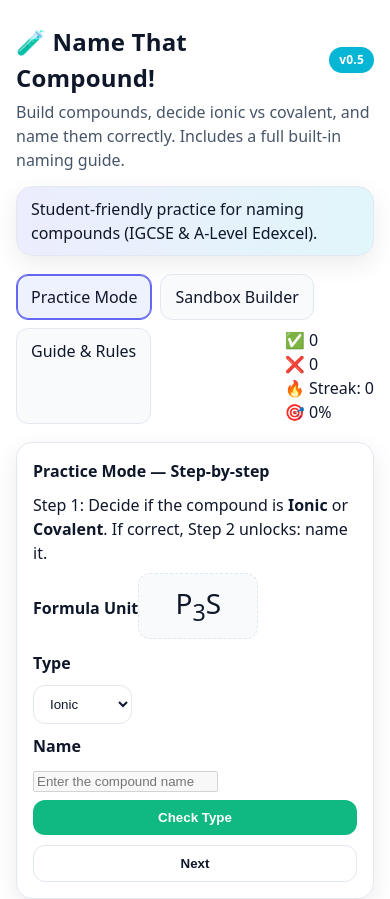
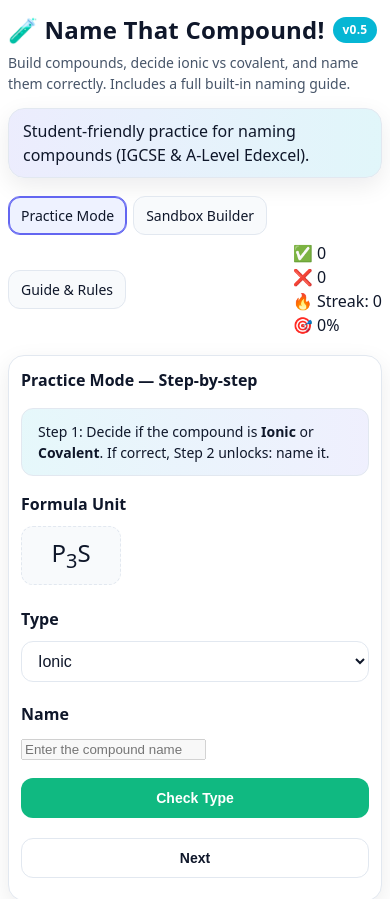
Before and after one commit to MrSep01/Compounds_Naming_Formula_App, a React (Vite) app: page / in a window 390 px wide. Shown: the top 899 px of the page. Built offline with nearby package versions, Linux system fonts and the light colour scheme.

Commit message:
Improve code quality, accessibility, and user experience

```diff
--- a/src/App.jsx
+++ b/src/App.jsx
@@ -3,5 +3,83 @@ import Practice from './components/Practice.jsx'
 import Builder from './components/Builder.jsx'
 import Help from './components/Help.jsx'
 import { ScoreBar } from './components/ScoreBar.jsx'
-export default function App(){const [tab,setTab]=useState('practice');const [score,setScore]=useState({correct:0,total:0,streak:0});return(<div className='container'><div className='title'>🧪 Name That Compound! <span className='badge brand'>v0.5</span></div><div className='subtitle'>Build compounds, decide ionic vs covalent, and name them correctly. Includes a full built-in naming guide.</div><div className='topnav'>Student-friendly practice for naming compounds (IGCSE & A‑Level Edexcel).</div>
-        <div className='tabs'><div className={tab==='practice'?'tab active':'tab'} onClick={()=>setTab('practice')}>Practice Mode</div><div className={tab==='builder'?'tab active':'tab'} onClick={()=>setTab('builder')}>Sandbox Builder</div><div className={tab==='help'?'tab active':'tab'} onClick={()=>setTab('help')}>Guide & Rules</div><div style={{flex:1}} /><ScoreBar score={score} /></div>{tab==='practice'&&<Practice score={score} setScore={setScore}/>} {tab==='builder'&&<Builder/>} {tab==='help'&&<Help/>}</div>)}
+
+export default function App() {
+  const [tab, setTab] = useState('practice')
+  const [score, setScore] = useState({ correct: 0, total: 0, streak: 0 })
+
+  return (
+    <div className='container'>
+      <div className='title'>
+        🧪 Name That Compound!
+        <span className='badge brand'>v0.5</span>
+      </div>
+
+      <div className='subtitle'>
+        Build compounds, decide ionic vs covalent, and name them correctly.
+        Includes a full built-in naming guide.
+      </div>
+
+      <div className='topnav'>
+        Student-friendly practice for naming compounds (IGCSE & A‑Level Edexcel).
+      </div>
+
+      <div className='tabs'>
+        <div
+          className={tab === 'practice' ? 'tab active' : 'tab'}
+          onClick={() => setTab('practice')}
+          role="tab"
+          aria-selected={tab === 'practice'}
+          tabIndex={0}
+          onKeyDown={(e) => {
+            if (e.key === 'Enter' || e.key === ' ') {
+              e.preventDefault()
+              setTab('practice')
+            }
+          }}
+        >
+          Practice Mode
+        </div>
+
+        <div
+          className={tab === 'builder' ? 'tab active' : 'tab'}
+          onClick={() => setTab('builder')}
+          role="tab"
+          aria-selected={tab === 'builder'}
+          tabIndex={0}
+          onKeyDown={(e) => {
+            if (e.key === 'Enter' || e.key === ' ') {
+              e.preventDefault()
+              setTab('builder')
+            }
+          }}
+        >
+          Sandbox Builder
+        </div>
+
+        <div
+          className={tab === 'help' ? 'tab active' : 'tab'}
+          onClick={() => setTab('help')}
+          role="tab"
+          aria-selected={tab === 'help'}
+          tabIndex={0}
+          onKeyDown={(e) => {
+            if (e.key === 'Enter' || e.key === ' ') {
+              e.preventDefault()
+              setTab('help')
+            }
+          }}
+        >
+          Guide & Rules
+        </div>
+
+        <div style={{ flex: 1 }} />
+        <ScoreBar score={score} />
+      </div>
+
+      {tab === 'practice' && <Practice score={score} setScore={setScore} />}
+      {tab === 'builder' && <Builder />}
+      {tab === 'help' && <Help />}
+    </div>
+  )
+}
--- a/src/components/Practice.jsx
+++ b/src/components/Practice.jsx
@@ -1,43 +1,72 @@
 import React, { useEffect, useMemo, useState } from 'react'
 import { randomChallenge, checkAnswer, formatFormula } from '../utils/naming.js'
 
-export default function Practice({ score, setScore }){
-  const [q, setQ] = useState(()=>randomChallenge())
+export default function Practice({ score, setScore }) {
+  const [q, setQ] = useState(() => randomChallenge())
   const [stage, setStage] = useState('classify') // 'classify' -> 'name' -> 'done'
   const [guessType, setGuessType] = useState('ionic')
   const [guessName, setGuessName] = useState('')
   const [feedback, setFeedback] = useState(null)
+  const [isLoading, setIsLoading] = useState(false)
 
-  useEffect(()=>{
+  useEffect(() => {
     setGuessType('ionic')
     setGuessName('')
     setFeedback(null)
     setStage('classify')
-  },[q.id])
+  }, [q.id])
 
-  const formulaHTML = useMemo(()=>formatFormula(q.parts),[q])
+  const formulaHTML = useMemo(() => formatFormula(q.parts), [q])
 
-  function onCheckType(){
+  function onCheckType() {
+    if (isLoading) return
+
+    setIsLoading(true)
     const correct = guessType === q.kind
-    if(correct){
+
+    if (correct) {
       setStage('name')
-      setFeedback({ msg: '✅ Correct type! Now enter the correct name.', okType:true })
-    }else{
+      setFeedback({
+        msg: '✅ Correct type! Now enter the correct name.',
+        okType: true,
+        type: 'success'
+      })
+    } else {
       // Lose a point for wrong classification; clamp at 0
       const newCorrect = Math.max(0, score.correct - 1)
-      setScore({ ...score, correct: newCorrect, total: score.total + 1, streak: 0 })
-      setFeedback({ msg: `❌ It's ${q.kind}. Expected name: ${q.primary}`, okType:false, reveal:true })
+      setScore({
+        ...score,
+        correct: newCorrect,
+        total: score.total + 1,
+        streak: 0
+      })
+      setFeedback({
+        msg: `❌ It's ${q.kind}. Expected name: ${q.primary}`,
+        okType: false,
+        reveal: true,
+        type: 'error'
+      })
       setStage('done')
     }
+
+    setTimeout(() => setIsLoading(false), 300)
   }
 
-  function onCheckName(){
-    const res = checkAnswer(q, q.kind, guessName) // type already validated
+  function onCheckName() {
+    if (isLoading || !guessName.trim()) return
+
+    setIsLoading(true)
+    const res = checkAnswer(q, q.kind, guessName.trim()) // type already validated
     const isCorrect = res.okName
+
     setFeedback({
       msg: isCorrect ? '✅ Name is correct!' : `❌ Incorrect. Expected: ${res.expectedPrimary}`,
-      okName: isCorrect, expectedPrimary: res.expectedPrimary, accepted: res.accepted
+      okName: isCorrect,
+      expectedPrimary: res.expectedPrimary,
+      accepted: res.accepted,
+      type: isCorrect ? 'success' : 'error'
     })
+
     // scoring: +1 if correct, -1 if wrong
     const delta = isCorrect ? 1 : -1
 
@@ -47,49 +76,118 @@ export default function Practice({ score, setScore }){
       streak: isCorrect ? score.streak + 1 : 0
     })
     setStage('done')
+
+    setTimeout(() => setIsLoading(false), 300)
   }
 
-  function onNext(){
+  function onNext() {
     setQ(randomChallenge())
     setGuessName('')
     setFeedback(null)
     setStage('classify')
   }
 
+  function handleKeyPress(e, action) {
+    if (e.key === 'Enter') {
+      e.preventDefault()
+      action()
+    }
+  }
+
   return (
     <div className="grid">
       <div className="card">
         <div className="section-title">Practice Mode — Step-by-step</div>
-        <div className="headerband">Step 1: Decide if the compound is <b>Ionic</b> or <b>Covalent</b>. If correct, Step 2 unlocks: name it.</div>
-        <div className="row" style={{alignItems:'center', marginTop:8}}>
-          <div><span className="section-title">Formula Unit</span><div className="formula" dangerouslySetInnerHTML={{__html: formulaHTML}}/></div>
+        <div className="headerband">
+          Step 1: Decide if the compound is <b>Ionic</b> or <b>Covalent</b>.
+          If correct, Step 2 unlocks: name it.
         </div>
 
-        <div className="row" style={{marginTop:12}}>
+        <div className="row" style={{ alignItems: 'center', marginTop: 8 }}>
           <div>
-            <div className="section-title">Type</div>
-            <select value={guessType} onChange={e=>setGuessType(e.target.value)} disabled={stage!=='classify'}>
+            <span className="section-title">Formula Unit</span>
+            <div
+              className="formula"
+              dangerouslySetInnerHTML={{ __html: formulaHTML }}
+              aria-label={`Chemical formula: ${q.parts.map(p => p.symbol).join('')}`}
+            />
+          </div>
+        </div>
+
+        <div className="row" style={{ marginTop: 12 }}>
+          <div>
+            <label htmlFor="compound-type" className="section-title">Type</label>
+            <select
+              id="compound-type"
+              value={guessType}
+              onChange={e => setGuessType(e.target.value)}
+              disabled={stage !== 'classify'}
+              aria-describedby="type-description"
+            >
               <option value="ionic">Ionic</option>
               <option value="covalent">Covalent</option>
             </select>
+            <div id="type-description" className="sr-only">
+              Select whether this compound is ionic or covalent
+            </div>
           </div>
+
           <div>
-            <div className="section-title">Name</div>
-            <input placeholder="Enter the compound name" value={guessName} onChange={e=>setGuessName(e.target.value)} disabled={stage!=='name'} />
+            <label htmlFor="compound-name" className="section-title">Name</label>
+            <input
+              id="compound-name"
+              placeholder="Enter the compound name"
+              value={guessName}
+              onChange={e => setGuessName(e.target.value)}
+              onKeyPress={e => handleKeyPress(e, onCheckName)}
+              disabled={stage !== 'name'}
+              aria-describedby="name-description"
+            />
+            <div id="name-description" className="sr-only">
+              Enter the systematic name for this compound
+            </div>
           </div>
         </div>
 
-        <div className="row" style={{marginTop:8}}>
-          {stage==='classify' && <button className="success" onClick={onCheckType}>Check Type</button>}
-          {stage==='name' && <button className="success" onClick={onCheckName}>Check Name</button>}
-          <button className="ghost" onClick={onNext}>Next</button>
+        <div className="row" style={{ marginTop: 8 }}>
+          {stage === 'classify' && (
+            <button
+              className="success"
+              onClick={onCheckType}
+              disabled={isLoading}
+              aria-label="Check if compound type is correct"
+            >
+              {isLoading ? 'Checking...' : 'Check Type'}
+            </button>
+          )}
+
+          {stage === 'name' && (
+            <button
+              className="success"
+              onClick={onCheckName}
+              disabled={isLoading || !guessName.trim()}
+              aria-label="Check if compound name is correct"
+            >
+              {isLoading ? 'Checking...' : 'Check Name'}
+            </button>
+          )}
+
+          <button
+            className="ghost"
+            onClick={onNext}
+            aria-label="Move to next compound"
+          >
+            Next
+          </button>
         </div>
 
         {feedback && (
-          <div className="feedback" style={{marginTop:12}}>
+          <div className={`feedback feedback-${feedback.type}`} style={{ marginTop: 12 }}>
             <div>{feedback.msg}</div>
-            {feedback.accepted && feedback.accepted.length>0 && (
-              <div style={{marginTop:6}}><b>Also accepted:</b> {feedback.accepted.join(', ')}</div>
+            {feedback.accepted && feedback.accepted.length > 0 && (
+              <div style={{ marginTop: 6 }}>
+                <b>Also accepted:</b> {feedback.accepted.join(', ')}
+              </div>
             )}
           </div>
         )}
--- a/src/styles.css
+++ b/src/styles.css
@@ -32,6 +32,7 @@ body {
   font-weight: 800;
   letter-spacing: .2px;
   display: flex; gap: 10px; align-items: center;
+  flex-wrap: wrap;
 }
 .subtitle { color: var(--muted); margin-top: 4px; }
 
@@ -45,17 +46,40 @@ body {
   box-shadow: var(--shadow);
 }
 
-.tabs { display: flex; gap: 8px; margin: 18px 0; flex-wrap: wrap; }
+.tabs {
+  display: flex;
+  gap: 8px;
+  margin: 18px 0;
+  flex-wrap: wrap;
+  align-items: center;
+}
+
 .tab {
   border: 1px solid var(--border);
   background: #f8fafc; /* slate-50 */
   padding: 10px 14px;
-  border-radius: 12px; cursor: pointer; user-select: none;
+  border-radius: 12px;
+  cursor: pointer;
+  user-select: none;
+  transition: all 0.2s ease;
+  min-width: 120px;
+  text-align: center;
 }
+
+.tab:hover {
+  background: #f1f5f9;
+  border-color: var(--accent);
+}
+
 .tab.active {
   border-color: var(--accent-2);
   box-shadow: inset 0 0 0 1px var(--accent-2);
   background: #eef2ff; /* indigo-50 */
+}
+
+.tab:focus {
+  outline: 2px solid var(--accent);
+  outline-offset: 2px;
 }
 
 .grid { display: grid; grid-template-columns: 1.1fr .9fr; gap: 18px; }
@@ -69,9 +93,50 @@ body {
   box-shadow: var(--shadow);
 }
 
-.section-title { font-weight: 800; margin-bottom: 10px; }
-.row { display: flex; gap: 10px; flex-wrap: wrap; align-items: center; }
-.row > * { flex: 1; min-width: 200px; }
+.section-title {
+  font-weight: 800;
+  margin-bottom: 10px;
+  display: block;
+}
+
+.row {
+  display: flex;
+  gap: 10px;
+  flex-wrap: wrap;
+  align-items: center;
+}
+
+.row > * {
+  flex: 1;
+  min-width: 200px;
+}
+
+@media (max-width: 768px) {
+  .row > * {
+    min-width: 100%;
+    margin-bottom: 10px;
+  }
+
+  .container {
+    margin: 16px auto;
+    padding: 0 12px;
+  }
+
+  .title {
+    font-size: 28px;
+    gap: 8px;
+  }
+
+  .tabs {
+    gap: 6px;
+  }
+
+  .tab {
+    padding: 8px 12px;
+    min-width: 100px;
+    font-size: 14px;
+  }
+}
 
 input[type="text"], select, input[type="number"] {
   background: #ffffff;
@@ -80,18 +145,69 @@ input[type="text"], select, input[type="number"] {
   border-radius: 12px;
   padding: 10px 12px;
   outline: none;
+  width: 100%;
+  font-size: 16px;
+  transition: border-color 0.2s ease;
+}
+
+input[type="text"]:focus, select:focus, input[type="number"]:focus {
+  border-color: var(--accent-2);
+  box-shadow: 0 0 0 3px rgba(99, 102, 241, 0.1);
+}
+
+input[type="text"]:disabled, select:disabled, input[type="number"]:disabled {
+  background: #f8fafc;
+  color: var(--muted);
+  cursor: not-allowed;
 }
 
 button {
   background: var(--accent-2);
-  color: white; border: none; border-radius: 12px;
-  padding: 10px 14px; cursor: pointer; font-weight: 700;
+  color: white;
+  border: none;
+  border-radius: 12px;
+  padding: 10px 14px;
+  cursor: pointer;
+  font-weight: 700;
+  font-size: 16px;
+  transition: all 0.2s ease;
+  min-height: 44px;
 }
+
+button:hover:not(:disabled) {
+  transform: translateY(-1px);
+  box-shadow: 0 4px 12px rgba(99, 102, 241, 0.3);
+}
+
+button:active:not(:disabled) {
+  transform: translateY(0);
+}
+
+button:disabled {
+  opacity: 0.6;
+  cursor: not-allowed;
+  transform: none;
+}
+
+button:focus {
+  outline: 2px solid var(--accent);
+  outline-offset: 2px;
+}
+
 button.secondary { background: #e2e8f0; color: #0f172a; }
 button.success { background: var(--accent-3); }
 button.warn { background: var(--warn); }
 button.danger { background: var(--danger); }
-button.ghost { background: transparent; border: 1px solid var(--border); color: var(--text); }
+button.ghost {
+  background: transparent;
+  border: 1px solid var(--border);
+  color: var(--text);
+}
+
+button.ghost:hover:not(:disabled) {
+  background: #f8fafc;
+  border-color: var(--accent);
+}
 
 .formula {
   font-size: 28px;
@@ -99,7 +215,9 @@ button.ghost { background: transparent; border: 1px solid var(--border); color:
   border-radius: 12px;
   background: #f8fafc;
   border: 1px dashed var(--border);
-  display: inline-block; min-width: 120px; text-align: center;
+  display: inline-block;
+  min-width: 120px;
+  text-align: center;
 }
 
 .feedback {
@@ -108,6 +226,92 @@ button.ghost { background: transparent; border: 1px solid var(--border); color:
   background: #fff;
   border: 1px solid var(--border);
   margin-top: 8px;
+  transition: all 0.2s ease;
+}
+
+.feedback-success {
+  background: #ecfdf5;
+  border-color: var(--accent-3);
+  color: #065f46;
+}
+
+.feedback-error {
+  background: #fef2f2;
+  border-color: var(--danger);
+  color: #991b1b;
+}
+
+.feedback-info {
+  background: #eff6ff;
+  border-color: var(--accent-2);
+  color: #1e40af;
+}
+
+/* Screen reader only content */
+.sr-only {
+  position: absolute;
+  width: 1px;
+  height: 1px;
+  padding: 0;
+  margin: -1px;
+  overflow: hidden;
+  clip: rect(0, 0, 0, 0);
+  white-space: nowrap;
+  border: 0;
+}
+
+/* Header band styling */
+.headerband {
+  background: linear-gradient(90deg, rgba(6, 182, 212, 0.1), rgba(99, 102, 241, 0.1));
+  border: 1px solid var(--border);
+  border-radius: 12px;
+  padding: 12px 16px;
+  margin: 16px 0;
+  font-size: 14px;
+  line-height: 1.5;
+}
+
+/* Loading states */
+.loading {
+  opacity: 0.7;
+  pointer-events: none;
+}
+
+/* Focus visible for better accessibility */
+*:focus-visible {
+  outline: 2px solid var(--accent);
+  outline-offset: 2px;
+}
+
+/* Better mobile experience */
+@media (max-width: 480px) {
+  .container {
+    margin: 12px auto;
+    padding: 0 8px;
+  }
+
+  .card {
+    padding: 12px;
+  }
+
+  .formula {
+    font-size: 24px;
+    min-width: 100px;
+  }
+
+  button {
+    padding: 8px 12px;
+    font-size: 14px;
+    min-height: 40px;
+  }
+
+  .title {
+    font-size: 24px;
+  }
+
+  .subtitle {
+    font-size: 14px;
+  }
 }
 
 .badge { padding: 4px 10px; border-radius: 999px; font-size: 12px; background:#eef2ff; color:#3730a3; }
```
